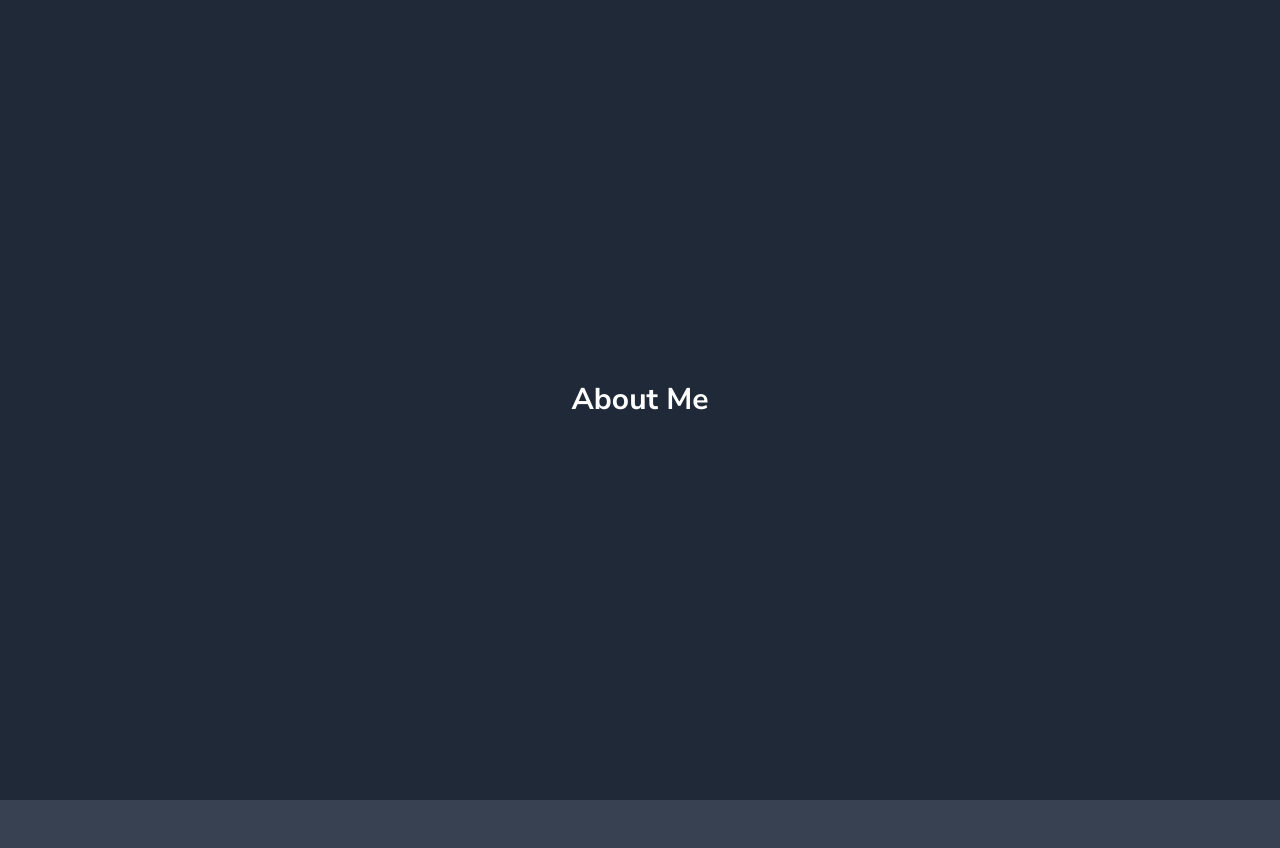
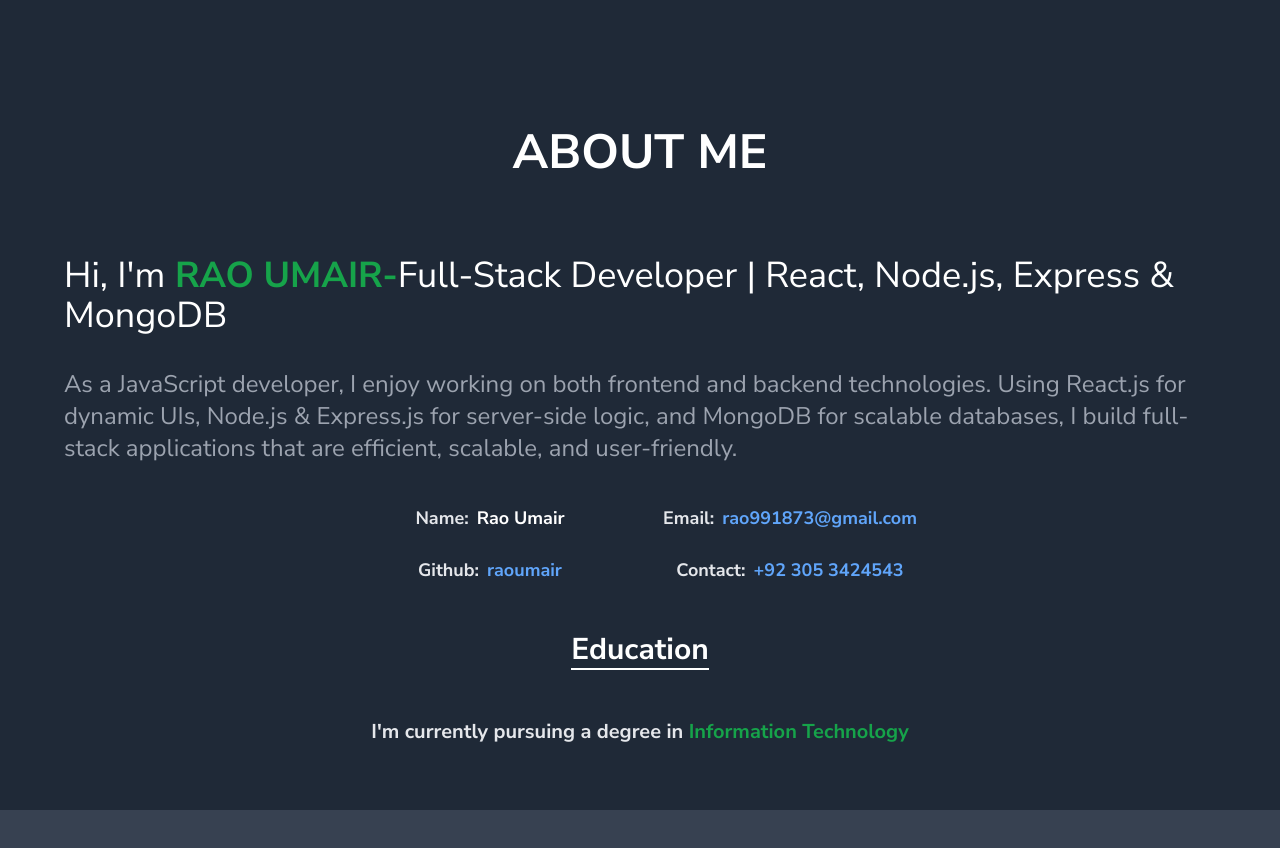
Before and after one commit to RAO-UMAIR/portfolio, a React (Create React App) app in the folder frontend/: page / in a window 1280 px wide. Shown: the part 800-1648 px from the top of the page. Built offline with nearby package versions, Linux system fonts and the light colour scheme.

Commit message:
Completed about and skills section

```diff
--- a/frontend/src/components/About.jsx
+++ b/frontend/src/components/About.jsx
@@ -2,9 +2,86 @@ function About() {
   return (
     <section
       id="about"
-      className="min-h-screen flex items-center justify-center bg-gray-800"
+      className="p-4  md:min-h-screen pt-12   md:pt-32 bg-gray-800"
     >
-      <h2 className="text-3xl font-bold text-white">About Me</h2>
+      <h1 className="text-2xl  md:text-5xl font-bold text-white text-center">
+        ABOUT ME
+      </h1>
+      <div className="p-6 md:p-12  justify-between md:pt-20">
+        <div>
+          <h2 className="text-white text-xl mb-4 md:text-4xl md:mb-8">
+            Hi, I'm
+            <span className="font-bold text-green-600"> RAO UMAIR-</span>
+            Full-Stack Developer | React, Node.js, Express & MongoDB
+          </h2>
+          <p className="text-gray-400 mb-6  md:text-2xl">
+            As a JavaScript developer, I enjoy working on both frontend and
+            backend technologies. Using React.js for dynamic UIs, Node.js &
+            Express.js for server-side logic, and MongoDB for scalable
+            databases, I build full-stack applications that are efficient,
+            scalable, and user-friendly.
+          </p>
+        </div>
+
+        <div>
+          <div className="md:mt-10 flex justify-center">
+            <div className="w-full max-w-xl text-center">
+              <div className="grid gap-3 md:ml-0 md:grid-cols-2 md:gap-6 md:text-lg text-gray-200 font-bold">
+                <div className="flex justify-start md:justify-center gap-2">
+                  <p>Name:</p>
+                  <p className="text-white">Rao Umair</p>
+                </div>
+
+                <div className="flex justify-start md:justify-center gap-2">
+                  <p>Email:</p>
+                  <a
+                    href="mailto:rao991873@gmail.com"
+                    className="text-blue-400 hover:text-blue-600"
+                    target="_blank"
+                    rel="noopener noreferrer"
+                  >
+                    rao991873@gmail.com
+                  </a>
+                </div>
+
+                <div className="flex justify-start md:justify-center gap-2">
+                  <p>Github:</p>
+                  <a
+                    href="https://github.com/RAO-UMAIR"
+                    target="_blank"
+                    rel="noopener noreferrer"
+                    className="text-blue-400 hover:text-blue-600"
+                  >
+                    raoumair
+                  </a>
+                </div>
+
+                <div className="flex justify-start md:justify-center gap-2">
+                  <p>Contact:</p>
+                  <a
+                    href="tel:+923053424543"
+                    className="text-blue-400 hover:text-blue-600"
+                  >
+                    +92 305 3424543
+                  </a>
+                </div>
+              </div>
+
+              <h3 className="text-white font-bold mb-3 mt-4 border-b-2 border-white inline-block md:text-3xl md:m-12 md:text-center">
+                Education
+              </h3>
+
+              <p className="text-gray-200 text-left   md:text-xl md:text-center font-bold">
+                I'm currently pursuing a degree in
+                <span className="font-bold text-green-600">
+                  {" "}
+                  Information Technology
+                </span>
+              </p>
+            </div>
+          </div>
+        </div>
+      </div>
     </section>
   );
 }
--- /dev/null
+++ b/frontend/src/components/Skills.jsx
@@ -0,0 +1,66 @@
+import { FaLaptopCode, FaServer, FaExpand } from "react-icons/fa";
+
+function Skills() {
+  return (
+    <section
+      id="skills"
+      className="p-4 pt-12  md:min-h-screen  md:pt-32 bg-gray-700"
+    >
+      <h2 className="text-2xl font-bold text-white mb-5 text-center md:text-5xl md:mb-20 ">
+        My Skills
+      </h2>
+
+      <div className="md:grid md:grid-cols-2 md:gap-y-20 md:px-20 text-center">
+        <div className="flex items-center gap-4 mb-8 md:flex-col md:text-center md:gap-2">
+          <div className="bg-gray-800 p-3 rounded-md ">
+            <FaLaptopCode className="text-green-300 text-3xl md:text-5xl" />
+          </div>
+
+          <div className="flex flex-col items-start md:items-center">
+            <h2 className="text-yellow-500 font-bold text-lg md:text-3xl md:mb-4">
+              Front-End Languages
+            </h2>
+            <p className="text-gray-300 text-sm md:text-xl text-left md:text-center">
+              Next.js, React.js, JavaScript, Tailwind CSS, Bootstrap, CSS3,
+              HTML5
+            </p>
+          </div>
+        </div>
+
+        <div className="flex items-center gap-4 mb-8 md:flex-col md:text-center md:gap-2">
+          <div className="bg-gray-800 p-3 rounded-md ">
+            <FaServer className="text-green-300 text-3xl md:text-5xl" />
+          </div>
+
+          <div className="flex flex-col items-start md:items-center">
+            <h2 className="text-yellow-500 font-bold text-lg md:text-3xl md:mb-4">
+              BACKEND LANGUAGES
+            </h2>
+            <p className="text-gray-300 text-sm md:text-xl text-left md:text-center">
+              Node.js, Express.js, MongoDB.
+            </p>
+          </div>
+        </div>
+
+        <div className="flex items-center gap-4 mb-8 md:flex-col md:text-center md:gap-2 md:col-span-full">
+          <div className="bg-gray-800 p-3 rounded-md ">
+            <FaExpand className="text-green-300 text-3xl md:text-5xl" />
+          </div>
+
+          <div className="flex flex-col items-start md:items-center">
+            <h2 className="text-yellow-500 font-bold text-lg md:text-3xl md:mb-4">
+              RESPONSIVE
+            </h2>
+            <p className="text-gray-300 text-sm md:text-xl text-left md:text-center">
+              Use flexible layouts and scalable units to ensure a smooth
+              experience across all devices. Adjust spacing, typography, and
+              element alignment dynamically.
+            </p>
+          </div>
+        </div>
+      </div>
+    </section>
+  );
+}
+
+export default Skills;
```
